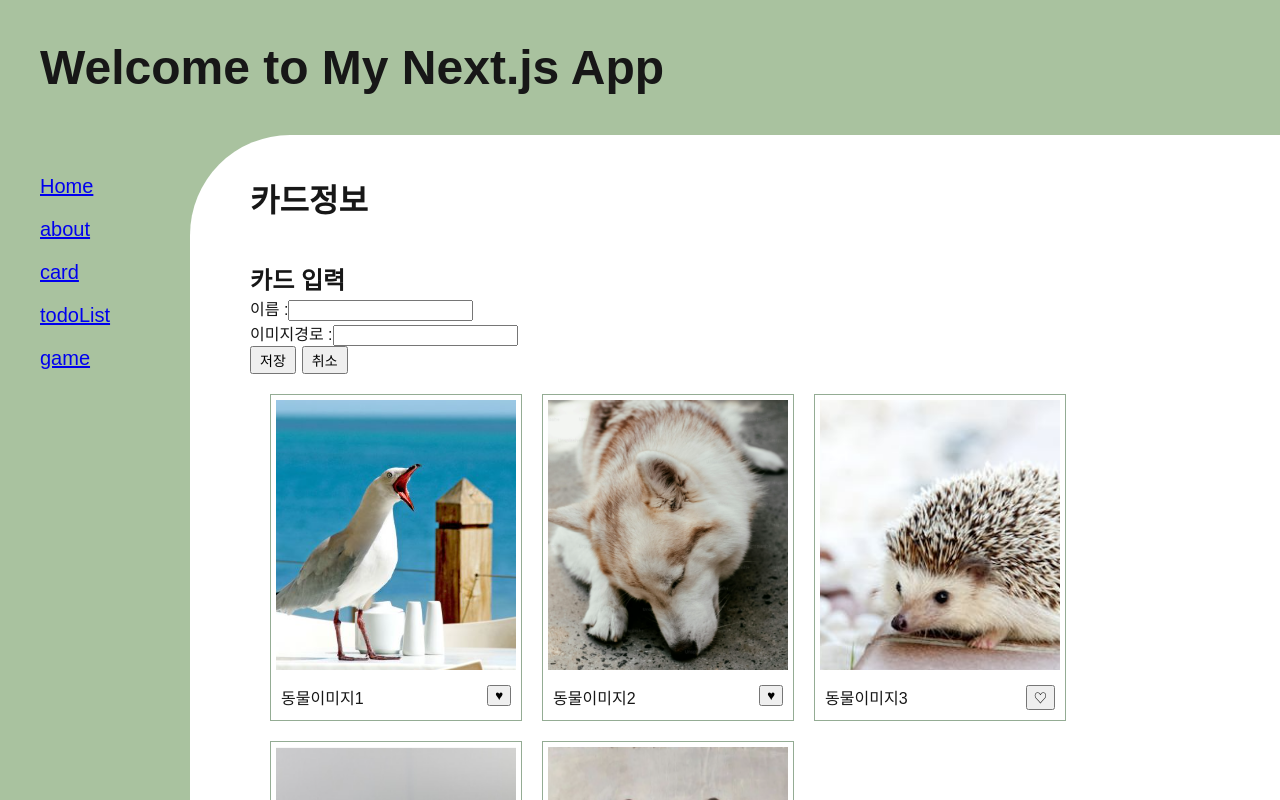
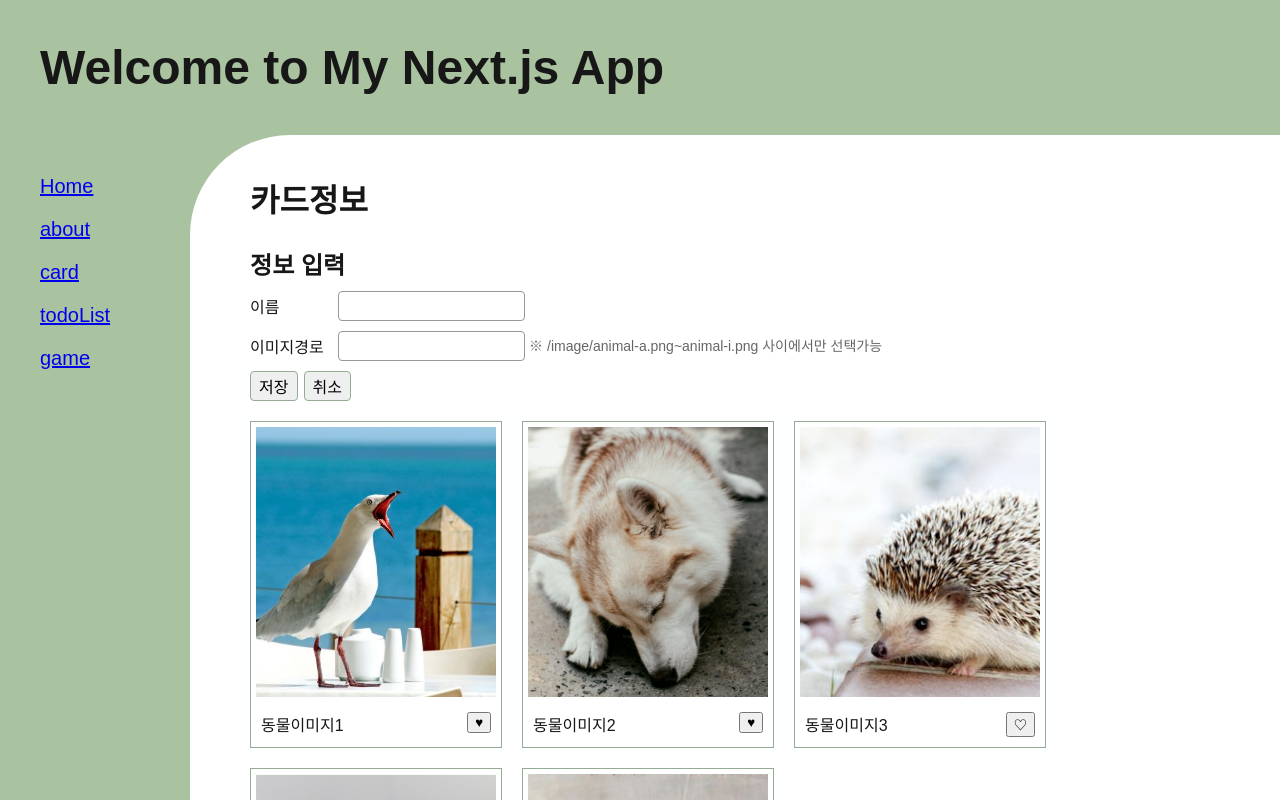
Before and after one commit to jkson83/reactNextJS, a Next.js app in the folder my-app/: page /card in a window 1280 px wide. Both pictures are taken after a click on the button "입력". Built offline with nearby package versions, Linux system fonts and the light colour scheme.

Commit message:
소스 수정

```diff
--- a/my-app/jsconfig.json
+++ b/my-app/jsconfig.json
@@ -1,6 +1,6 @@
 {
   "compilerOptions": {
-    "baseUrl": ".",
+    //"baseUrl": ".",
     "paths": {
       "@/*": ["./src/*"]
     }
--- a/my-app/src/app/card/CardContext.jsx
+++ b/my-app/src/app/card/CardContext.jsx
@@ -10,7 +10,9 @@ export function CardProvider({children, initialList}){
   const [list, setList] = useState(initialList); //가져올 데이타리스트를 처리함.
   const [selectedId, setSelectedId] = useState(null); //선택된 데이타을 처리함.
   //카드선택
-  const handleSelect = (id) => setSelectedId(id);
+  const handleSelect = (id) => {
+    setSelectedId(id);
+  };
 
   //좋아요 토글
   const toggleLike = (id) => {
--- a/my-app/src/app/card/InfoArea.jsx
+++ b/my-app/src/app/card/InfoArea.jsx
@@ -1,5 +1,5 @@
 // 카드정보 출력
-import { useContext, useState } from 'react';
+import { useContext, useState, useEffect } from 'react';
 import {CardContext} from './CardContext';
 import WritePage from './writePage';
 import Button from '@/components/Button';
@@ -7,10 +7,16 @@ import Button from '@/components/Button';
 export default function InfoArea() {
   const { list,  selectedId, deleteCard } = useContext(CardContext); //선택된 카드 컴포넌트
   const selectedItem = list.find(item => item.id === selectedId);
-  const [mode, setMode] = useState('view'); //'view' || 'write'
+  const [mode, setMode] = useState('view'); //'view' || 'write' 상태지정
   const onClose = () => setMode('view');
 
-//  console.log('mode=',mode);
+  useEffect(() => {
+  if (selectedId !== null) {
+    setMode('view');
+    }
+  }, [selectedId]); //상태 변화 감지
+
+  console.log('mode=',mode);
 
   //입력
   if (mode === 'write') {
--- a/my-app/src/app/card/page.js
+++ b/my-app/src/app/card/page.js
@@ -12,7 +12,7 @@ function CardItemData({dataitem}){
   <li className="card-item">
     <div className="cont-wrap">
       {/* 카드선택 */}
-      <div  onClick={() => handleSelect(dataitem.id)}>
+      <div  onClick={() => handleSelect(dataitem.id, "view")}>
         <dl>
           <dt><img src = {dataitem.src} /></dt>
           <dd className="info-area">
--- a/my-app/src/app/card/writePage.jsx
+++ b/my-app/src/app/card/writePage.jsx
@@ -42,23 +42,27 @@ export default function WritePage({initialData, onClose}){
   //     onClose(); //다시 InfoArea로..
   // }
   return(
-    <div className="wirte-area">
-      <h2>{form.id ? '카드 수정' : '카드 입력'}</h2>
-      <ul>
-        <li>이름 :
+    <div className="write-area">
+      <h2>{form.id ? '정보 수정' : '정보 입력'}</h2>
+      <dl>
+        <dt>이름 </dt>
+        <dd>
           <input type="text"
           name="name"
           value={form.name}
           onChange={handleChange}/>
-        </li>
-        <li>
-          이미지경로 :
+        </dd>
+      </dl>
+      <dl>
+        <dt>이미지경로</dt>
+        <dd>
           <input type="text"
-            name="src"
-            value={form.src}
+          name="src"
+          value={form.src}
             onChange={handleChange} />
-        </li>
-      </ul>
+          <span className="help-text">/image/animal-a.png~animal-i.png 사이에서만 선택가능</span>
+        </dd>
+      </dl>
       <div className="btn-area">
         <Button action={form.id ? "edit" : "save"} onAction={handleSave} />
         <Button action="cancel" onAction={onClose} />
--- a/my-app/src/css/_base.scss
+++ b/my-app/src/css/_base.scss
@@ -53,3 +53,11 @@ html, body {
     overflow: hidden;
   }
 }
+
+input[type="text"],
+input[type="number"]{
+  border:1px solid #9c9696;
+  min-height: 24px;
+  border-radius: 4px;
+  padding:2px 4px;
+}
--- a/my-app/src/css/_card.scss
+++ b/my-app/src/css/_card.scss
@@ -1,6 +1,19 @@
 .card-wrapper {
   h1 {
     margin-bottom: 20px;
+  }
+  .write-area {
+
+    dl {
+      display: flex;
+      flex-direction: row;
+      align-items: center;
+      gap:8px;
+      margin-top: 10px;
+      dt{
+        width:80px;
+      }
+    }
   }
   .card-area {
     background:#fff;
@@ -12,7 +25,7 @@
       // width:100%;
       flex-wrap: wrap;
       gap: 20px;
-      padding: 20px;
+      padding: 20px 0;
     }
     .card-item {
       border: 1px solid #94ac94;
@@ -51,14 +64,27 @@
 }
 
 .btn-area {
+  margin-top:10px;
   button {
     display: inline-block;
     vertical-align: top;
     padding: 2px 8px;
-    font-size: 14px;
-
+    font-size: 16px;
+    border:1px solid #94ac94;
+    border-radius:4px;
     +button {
       margin-left: 6px;
     }
   }
 }
+
+.help-text{
+  font-size: 14px;
+  color: #666;
+  margin-top: 10px;
+  &::before{
+    content: "※";
+    display: inline-block;
+    margin:0 4px;
+  }
+}
--- a/my-app/src/css/_container.scss
+++ b/my-app/src/css/_container.scss
@@ -21,7 +21,7 @@
       //border:1px solid blue;
     }
     .title-area{
-      padding-bottom:40px;
+      padding-bottom:25px;
     }
   }
 }
```
Also changed, not shown: my-app/public/image/animal-i.png (renamed from my-app/public/image/aaaa.png).
